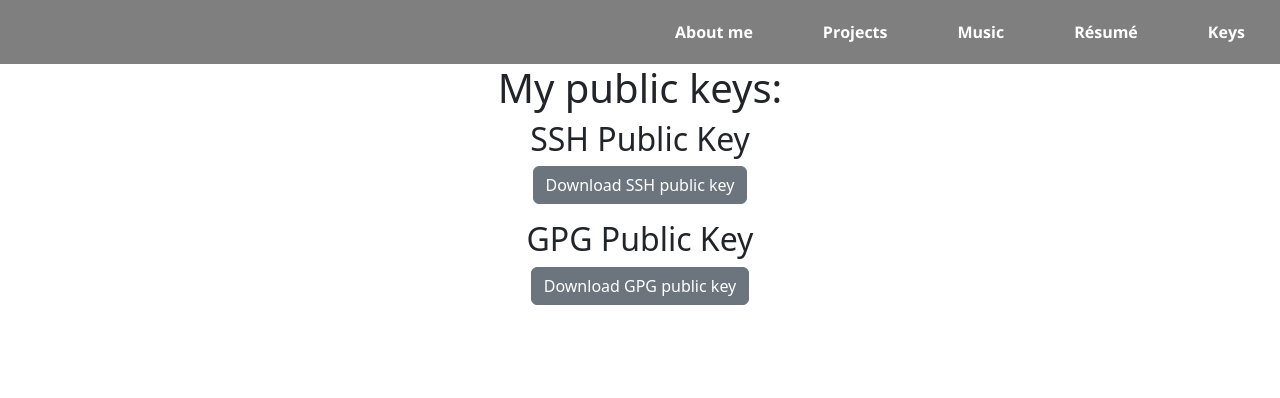
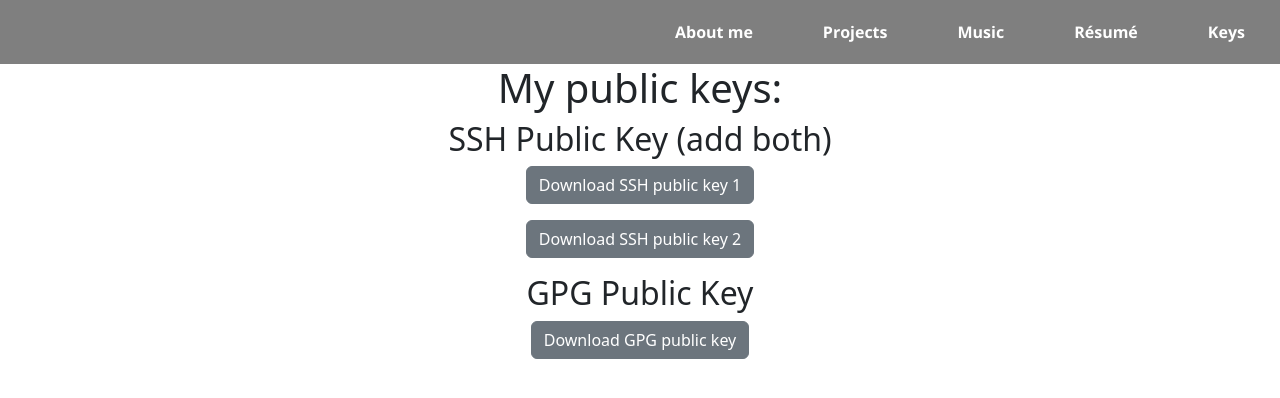
Before and after one commit to bensonchow123/portfolio_website, a Flask app: page /keys in a window 1280 px wide. Shown: the top 398 px of the page. Run offline with Flask 3, Linux system fonts and the light colour scheme.

Commit message:
chore(keys): update keys

```diff
--- a/templates/keys.html
+++ b/templates/keys.html
@@ -9,8 +9,9 @@
     <h1>My public keys:</h1>
 
     <section>
-        <h2>SSH Public Key</h2>
-        <p><a href="/static/keys/id_ed25519_work.pub" download class="btn btn-secondary">Download SSH public key</a></p>
+        <h2>SSH Public Key (add both)</h2>
+        <p><a href="/static/keys/benson-key-0.pub" download class="btn btn-secondary">Download SSH public key 1</a></p>
+        <p><a href="/static/keys/benson-key-1.pub" download class="btn btn-secondary">Download SSH public key 2</a></p>
     </section>
 
     <section>
```
Also changed, not shown: 4 other files.
